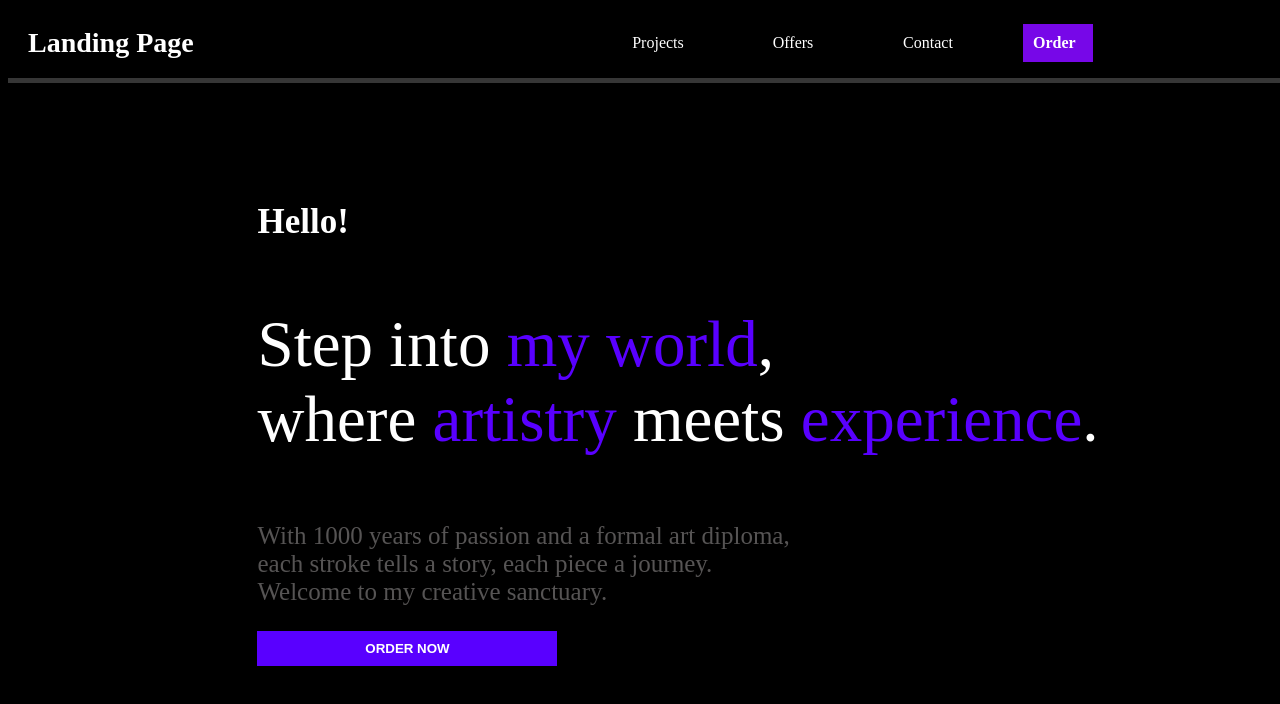
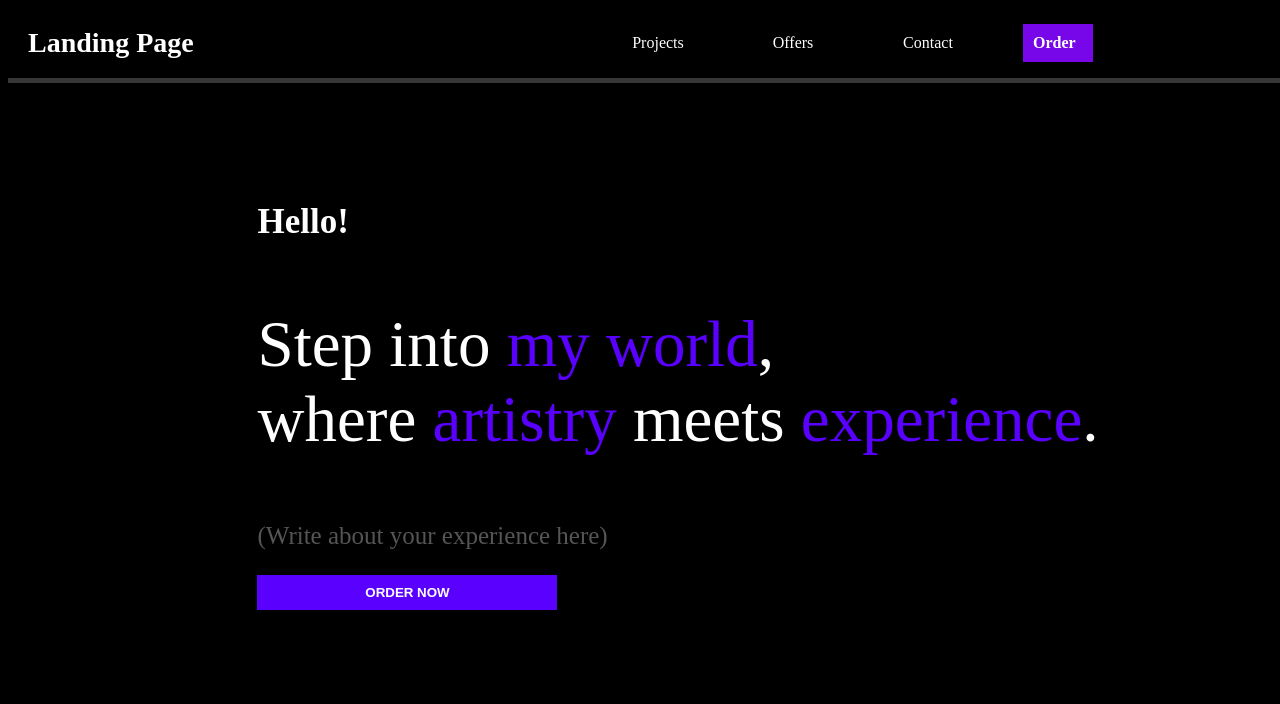
Before and after one commit to AaronGulman/ArtLandingPage, a React (Vite) app in the folder client/: page / in a window 1280 px wide. Shown: the top 704 px of the page. Built offline with nearby package versions, Linux system fonts and the light colour scheme.

Commit message:
Update Greetings.jsx to make it a bit more customizable

```diff
--- a/client/src/Greeting/Greeting.jsx
+++ b/client/src/Greeting/Greeting.jsx
@@ -15,9 +15,7 @@ function Header() {
           <span className={style.span}>experience</span>. <br></br>
         </p>
         <p className={style.paragraph}>
-          With 1000 years of passion and a formal art diploma, <br></br>each
-          stroke tells a story, each piece a journey. <br></br>Welcome to my
-          creative sanctuary.
+         (Write about your experience here)
         </p>
         <button className={style.button} type="submit" href="#order">
           ORDER NOW
```
